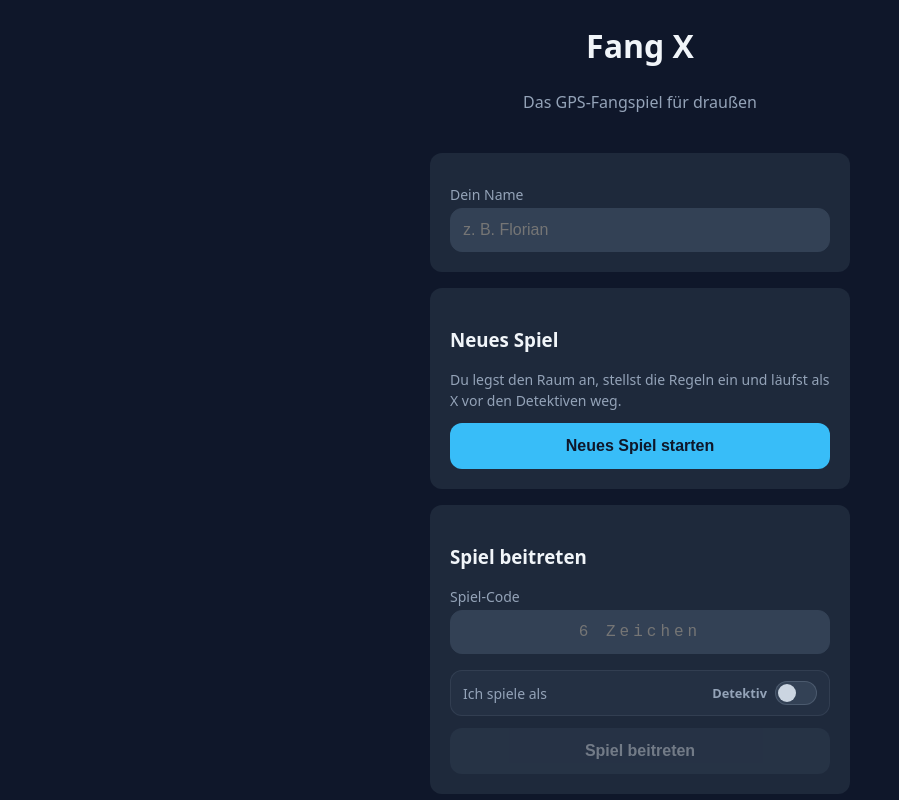
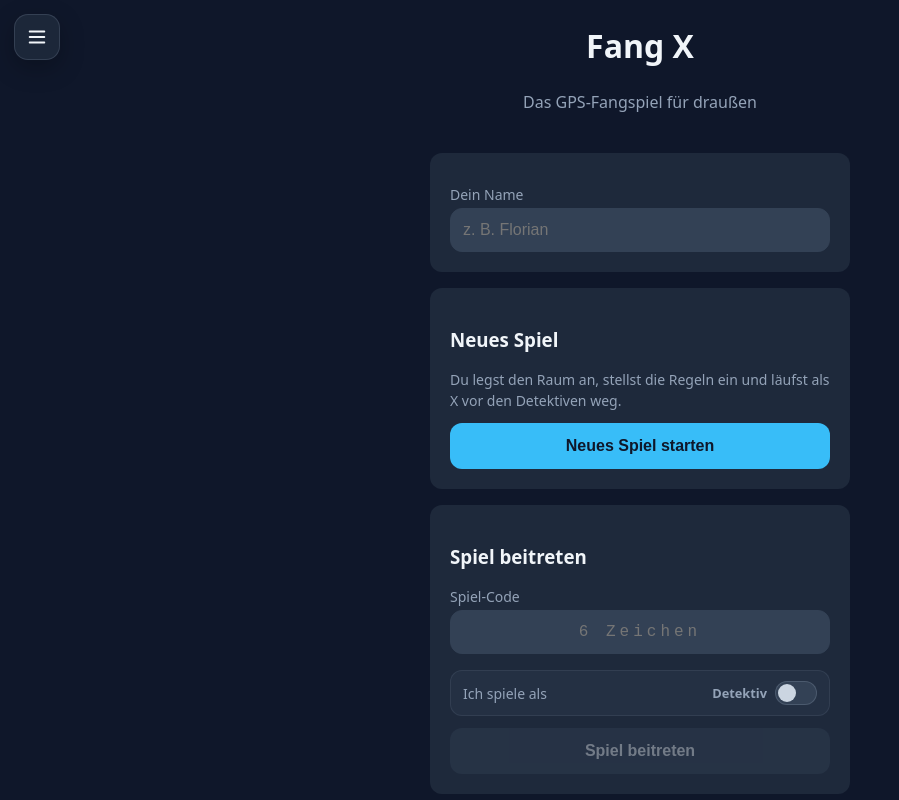
Before and after one commit to flohulo/fang-x, a React (Vite) app in the folder client/: page / in a window 1280 px wide. Shown: the top 800 px of the page, without its empty margins (0-899 px from the left). Built offline with nearby package versions, Linux system fonts and the light colour scheme.

Commit message:
Update App.tsx

```diff
--- a/client/src/App.tsx
+++ b/client/src/App.tsx
@@ -435,6 +435,13 @@ export default function App() {
           Verbindung verloren – verbinde neu …
         </div>
       )}
+      <AppMenu
+        alertsEnabled={alertsEnabled}
+        notificationPermission={notificationPermission}
+        onEnableAlerts={enableAlerts}
+        onDisableAlerts={disableAlerts}
+        isGame={Boolean(game.myId && game.phase !== "LOBBY")}
+      />
       {content}
       <PwaUpdatePrompt />
     </>
```
